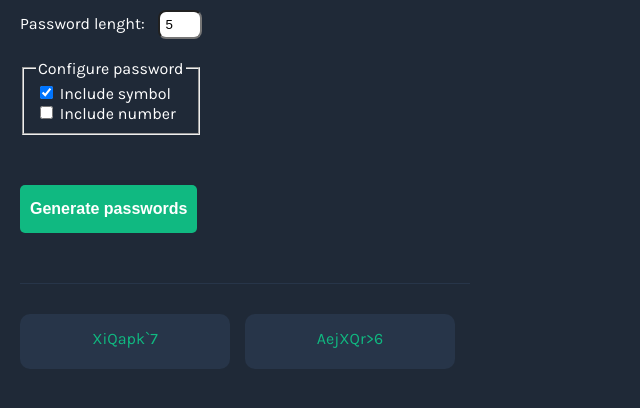
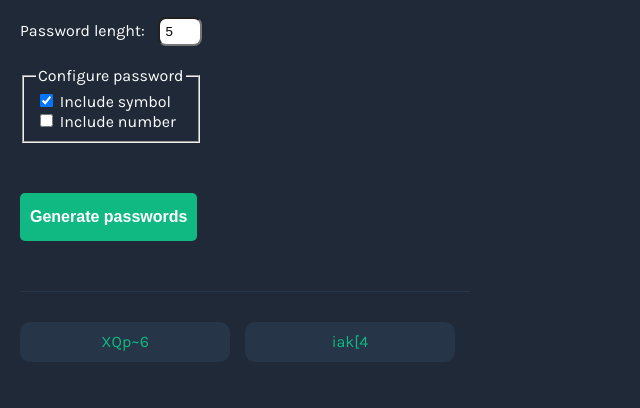
Before and after one commit to adelekekismath/password_generator, a website built with Vite: page index.html in a window 1280 px wide. Both pictures are taken after typing "5" into the empty fields and a click on the button "Generate passwords". Shown: the part 320-728 px from the top of the page, without its empty margins (0-640 px from the left). Built offline with nearby package versions, Linux system fonts and the light colour scheme; a web font is replaced by a local one.

Commit message:
password generator  complete

```diff
--- a/index.html
+++ b/index.html
@@ -16,7 +16,7 @@
         <p class="warning-message">Never use an insecure password again.</p>
         <div class="lenght">
             <label for="password-lenght"> Password lenght: </label>
-            <input type="number"  name="Password" id="password-lenght">
+            <input type="number" min="8"  name="Password" id="password-lenght">
         </div>
 
         <fieldset>
--- a/index.js
+++ b/index.js
@@ -13,17 +13,18 @@ let numbersElt = document.getElementById("numbers");
 
 function generatePasswords(){
     let lenght = parseInt(passwordLenght.value);
-    if (!lenght) {
-        lenght = 15;
-    }
+
+    lenght = lenght ? lenght: 15;
+    lenght = symbolsElt.value ? lenght-1 : lenght;
+    lenght = numbersElt.value ? lenght-1 : lenght;
+
+    console.log(lenght);
 
     let firstPassword = "";
     let secondPassword = "";
 
-    for(let i=0; i < lenght +1; i++ ){
+    for(let i=0; i < lenght; i++ ){
         firstPassword += characters[getRandomIndex(characters.length)];
-    }
-    for(let i=0; i < lenght +1; i++ ){
         secondPassword += characters[getRandomIndex(characters.length)];
     }
 
--- a/styles.css
+++ b/styles.css
@@ -52,8 +52,9 @@ h1 {
     border-radius: 10px;
     width: 210px;
     height: 40px;
-    text-align: center;
-    padding-top: 15px;
+    display: flex;
+    justify-content: center;
+    align-items: center;
     color: #10B981;
 }
 
```
